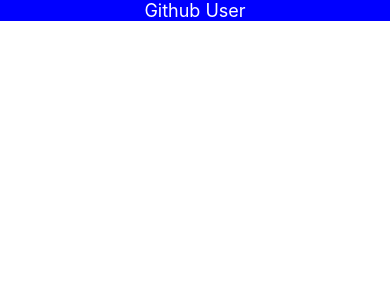
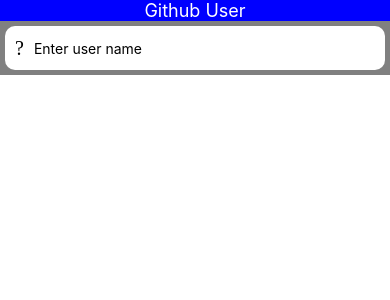
Before and after one commit to saxenanihal95/GithubUserSearch, a React Native app: screen / in a window 390 px wide. Shown: the top 300 px of the page. Built offline with nearby package versions, Linux system fonts and the light colour scheme; what react-native would draw is missing.

Commit message:
Added Search component

```diff
--- a/App.js
+++ b/App.js
@@ -11,17 +11,19 @@
 import Header from './components/Header';
 
 import {Colors} from 'react-native/Libraries/NewAppScreen';
+import Search from './components/Search';
 
 class App extends Component {
   render() {
     return (
       <>
-        <StatusBar barStyle="dark-content" />
+        <StatusBar backgroundColor="blue" />
         <SafeAreaView>
           <ScrollView
             contentInsetAdjustmentBehavior="automatic"
             style={styles.scrollView}>
             <Header title="Github User" />
+            <Search />
           </ScrollView>
         </SafeAreaView>
       </>
@@ -33,38 +35,24 @@
   scrollView: {
     backgroundColor: Colors.lighter,
   },
-  engine: {
-    position: 'absolute',
-    right: 0,
+  searchSection: {
+    flex: 1,
+    flexDirection: 'row',
+    justifyContent: 'center',
+    alignItems: 'center',
+    backgroundColor: '#fff',
   },
-  body: {
-    backgroundColor: Colors.white,
+  searchIcon: {
+    padding: 10,
   },
-  sectionContainer: {
-    marginTop: 32,
-    paddingHorizontal: 24,
-  },
-  sectionTitle: {
-    fontSize: 24,
-    fontWeight: '600',
-    color: Colors.black,
-  },
-  sectionDescription: {
-    marginTop: 8,
-    fontSize: 18,
-    fontWeight: '400',
-    color: Colors.dark,
-  },
-  highlight: {
-    fontWeight: '700',
-  },
-  footer: {
-    color: Colors.dark,
-    fontSize: 12,
-    fontWeight: '600',
-    padding: 4,
-    paddingRight: 12,
-    textAlign: 'right',
+  input: {
+    flex: 1,
+    paddingTop: 10,
+    paddingRight: 10,
+    paddingBottom: 10,
+    paddingLeft: 0,
+    backgroundColor: '#fff',
+    color: '#424242',
   },
 });
 
--- /dev/null
+++ b/components/Search.js
@@ -0,0 +1,71 @@
+import React, {Component} from 'react';
+
+import {
+  View,
+  StyleSheet,
+  TextInput,
+  Text,
+  TouchableOpacity,
+} from 'react-native';
+import Ionicons from 'react-native-vector-icons/Ionicons';
+
+export default class Search extends Component {
+  constructor() {
+    super();
+    this.state = {searchString: ''};
+  }
+  render() {
+    const {searchString = ''} = this.state;
+    return (
+      <View style={styles.containerStyle}>
+        <View style={styles.searchSection}>
+          <Ionicons
+            style={styles.searchIcon}
+            name="ios-search"
+            size={20}
+            color="#000"
+          />
+          <TextInput
+            style={styles.input}
+            placeholder="Enter user name"
+            onChangeText={searchString => {
+              this.setState({searchString});
+            }}
+            underlineColorAndroid="transparent"
+          />
+        </View>
+        {!!searchString && (
+          <TouchableOpacity style={styles.cancelButton}>
+            <Text style={styles.cancelButtonText}>Cancel</Text>
+          </TouchableOpacity>
+        )}
+      </View>
+    );
+  }
+}
+
+const styles = StyleSheet.create({
+  cancelButton: {marginHorizontal: 10},
+  cancelButtonText: {color: 'blue'},
+  containerStyle: {
+    backgroundColor: 'gray',
+    padding: 5,
+    flexDirection: 'row',
+    justifyContent: 'center',
+    alignItems: 'center',
+  },
+  searchSection: {
+    flex: 1,
+    flexDirection: 'row',
+    justifyContent: 'center',
+    alignItems: 'center',
+    backgroundColor: '#fff',
+    borderRadius: 10,
+  },
+  searchIcon: {
+    padding: 10,
+  },
+  input: {
+    flex: 1,
+  },
+});
--- a/package.json
+++ b/package.json
@@ -11,7 +11,8 @@
   },
   "dependencies": {
     "react": "16.9.0",
-    "react-native": "0.61.5"
+    "react-native": "0.61.5",
+    "react-native-vector-icons": "^6.6.0"
   },
   "devDependencies": {
     "@babel/core": "^7.7.5",
```
Also changed, not shown: 23 other files (tests, documents, lock files or other folders).
